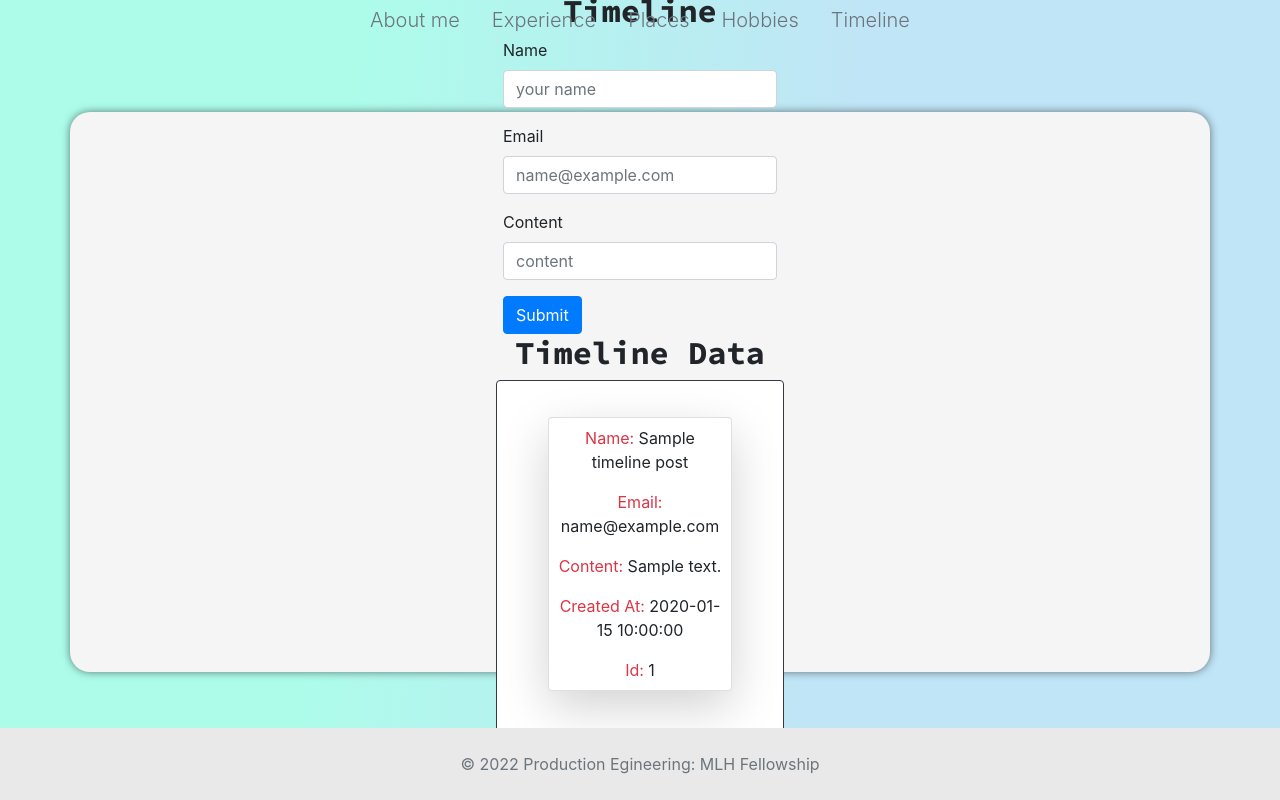
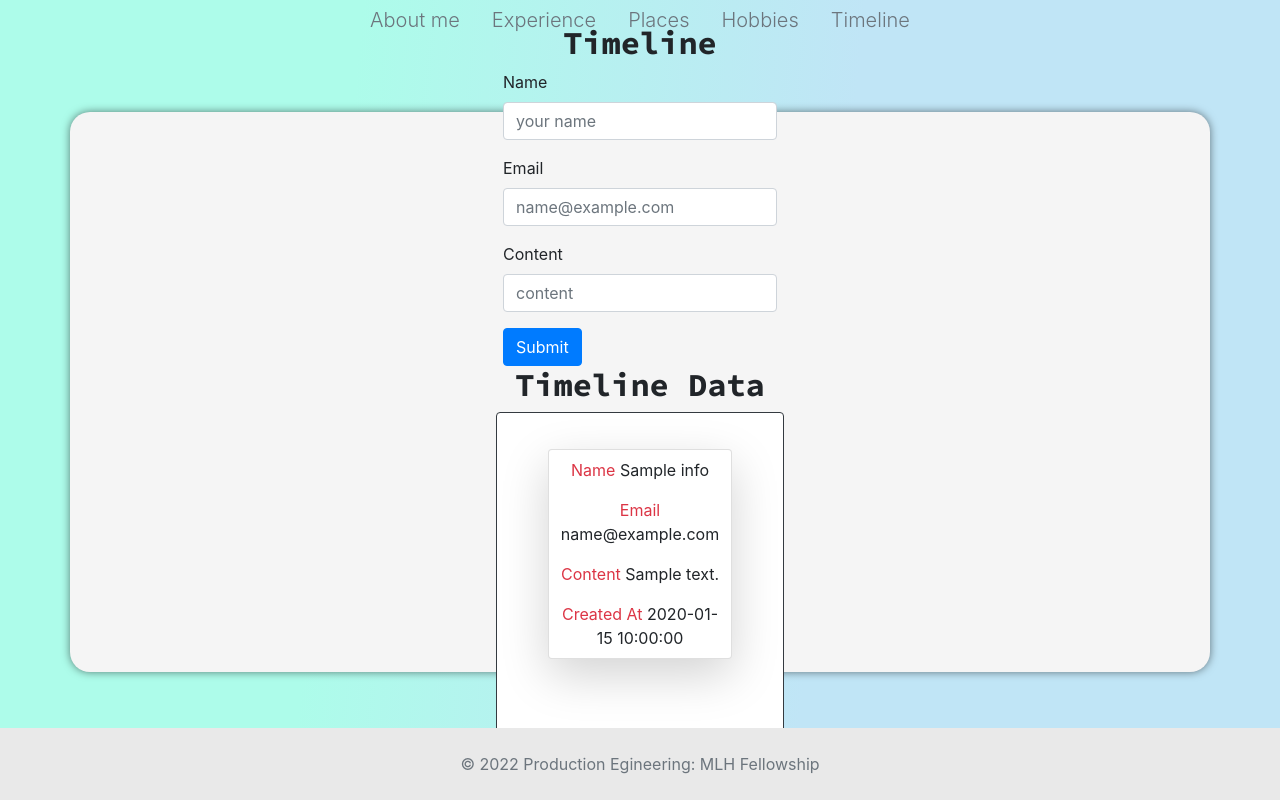
Before and after one commit to marleneharms/marlene-harms-portfolio, a Flask app: template app/templates/timeline.html in a window 1280 px wide. Run offline with Flask 2, Linux system fonts and the light colour scheme; the template is opened without the code that fills it: most values are stand-ins (such as "Sample title", 1, 10 or a date in 2020); parts of the project's set-up code (start-up, migrations or seed data) failed here and were passed over.

Commit message:
fixed http error 500

```diff
--- a/app/templates/timeline.html
+++ b/app/templates/timeline.html
@@ -59,13 +59,12 @@
       <p class="card-text">Emil</p> -->
       <div class="row justify-content-center m-3">
         <div class="col">
-        {% for x in data.timeline_posts %}
+        {% for info in data.timeline_posts %}
         <div class="card border-none text-center shadow-lg mb-5" id="mytimeline">
-          <p class="card-text m-2"><span class="text-danger">Name:</span> {{x['name']}}</p>
-          <p class="card-text m-2"><span class="text-danger">Email:</span> {{x['email']}}</p>
-          <p class="card-text m-2"><span class="text-danger">Content:</span> {{x['content']}}</p>
-          <p class="card-text m-2"><span class="text-danger">Created At:</span> {{x['created_at']}}</p>
-          <p class="card-text m-2"><span class="text-danger">Id:</span> {{x['id']}}</p>
+          <p class="card-text m-2"><span class="text-danger">Name</span> {{info['name']}}</p>
+          <p class="card-text m-2"><span class="text-danger">Email</span> {{info['email']}}</p>
+          <p class="card-text m-2"><span class="text-danger">Content</span> {{info['content']}}</p>
+          <p class="card-text m-2"><span class="text-danger">Created At</span> {{info['created_at']}}</p>
         </div>
         {% endfor %}
       </div>
```
